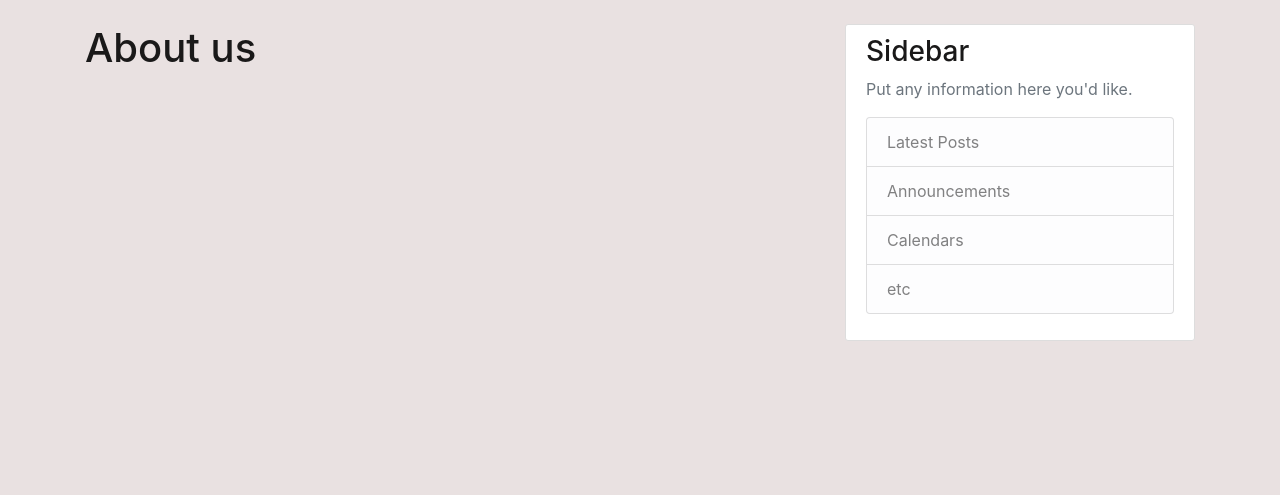
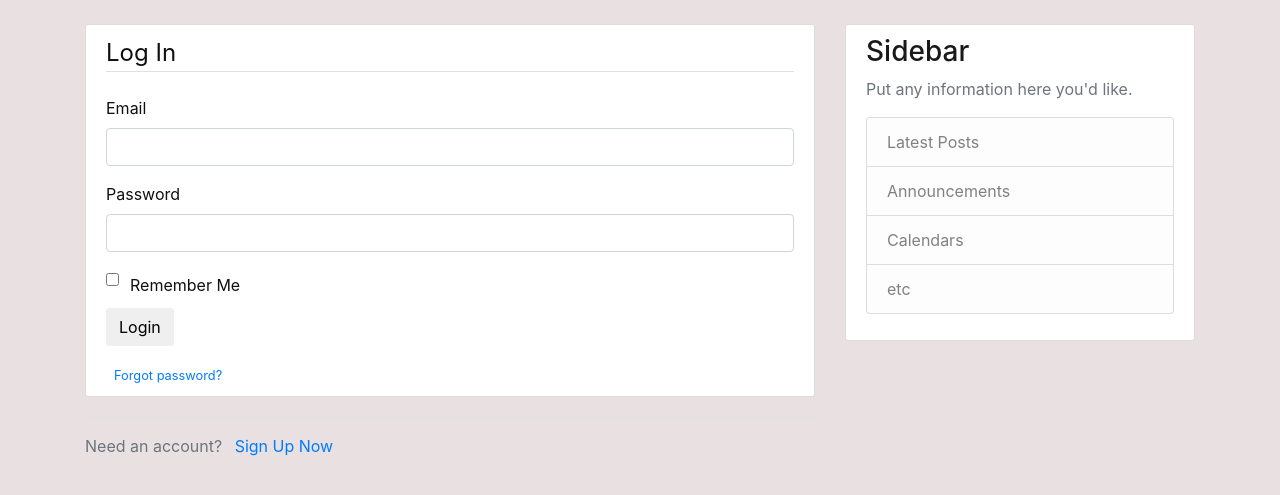
Before and after one commit to 299hannah/my-blog, a Flask app: page /login in a window 1280 px wide. Shown: the part 56-551 px from the top of the page. Run offline with Flask 2, Linux system fonts and the light colour scheme; some libraries are stand-ins or nearby versions.

Commit message:
Created my login form and generated  feedback to see if its working

```diff
--- a/app/templates/main/login.html
+++ b/app/templates/main/login.html
@@ -1,6 +1,66 @@
 {% extends 'layout.html' %}
 {% block content %}
+   <div class="content-section">
+       <form action="" method="POST">
+        {{ form.hidden_tag() }}
+        <fieldset class="form-group">
+            <legend class="border-bottom mb-4">Log In</legend>
 
-       <h1>About us</h1>
+            <div class="form-group">
+                {{ form.email.label(class="form-control-lable") }}
+                {% if form.email.errors %}
+                {{ form.email(class="form-control form-control-lg is-invalid") }}
+
+                <div class="invalid-feedback">
+                    {% for error in form.email.errors %}
+                        <span>{{ error }}</span>
+                    {% endfor %}
+                </div>
+
+            {% else %}
+                {{ form.email(class="form-control form-control-md") }}
+            {% endif %}
+
+            </div>
+            <div class="form-group">
+                {{ form.password.label(class="form-control-lable") }}
+                {% if form.password.errors %}
+                {{ form.password(class="form-control form-control-lg is-invalid") }}
+
+                <div class="invalid-feedback">
+                    {% for error in form.password.errors %}
+                        <span>{{ error }}</span>
+                    {% endfor %}
+                </div>
+
+              {% else %}
+                     {{ form.password(class="form-control form-control-md") }}
+              {% endif %}
+
+            </div>
+
+
+            <div class="form-check pb-4">
+                   {{ form.rememberMe(class="form-check-input ") }}
+                   {{ form.rememberMe.label(class="form-check-input ml-1") }}
+            </div>
+
+        </fieldset>
+        <div class="form-group">
+            {{ form.submit(class="btn btn-otline-info") }}
+        </div>
+        <small class="text-muted ml-2">
+               <a href="#">Forgot password?</a>
+        </small>
+
+       </form>
+
+
+    </div>
+    <div class="border-top pt-3">
+        <smaal class="text-muted">
+            Need an account? <a href="{{ url_for ('main.register') }}" class="ml-2">Sign Up Now</a>
+        </smaal>
+    </div>
 
 {% endblock %}
```
